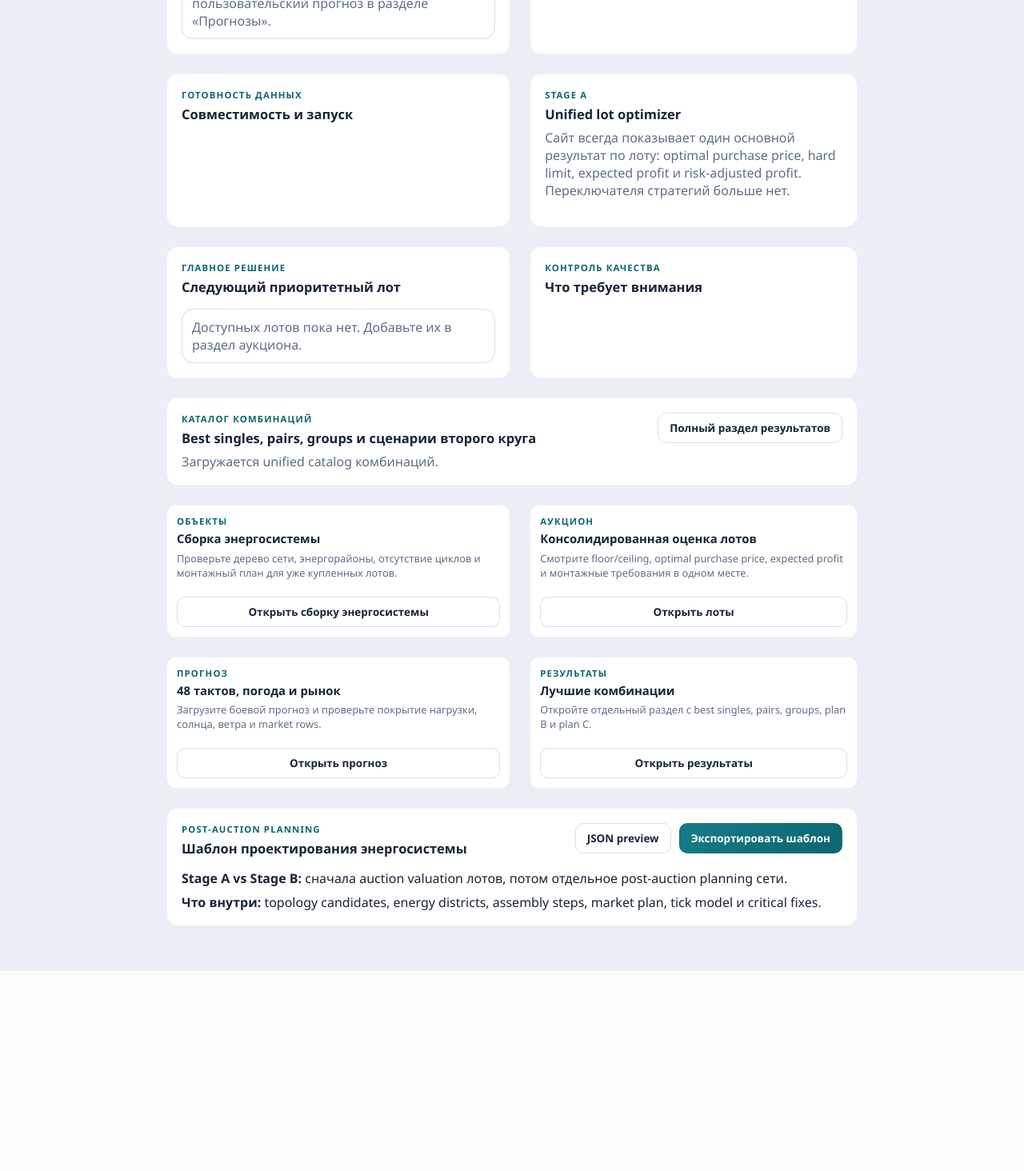
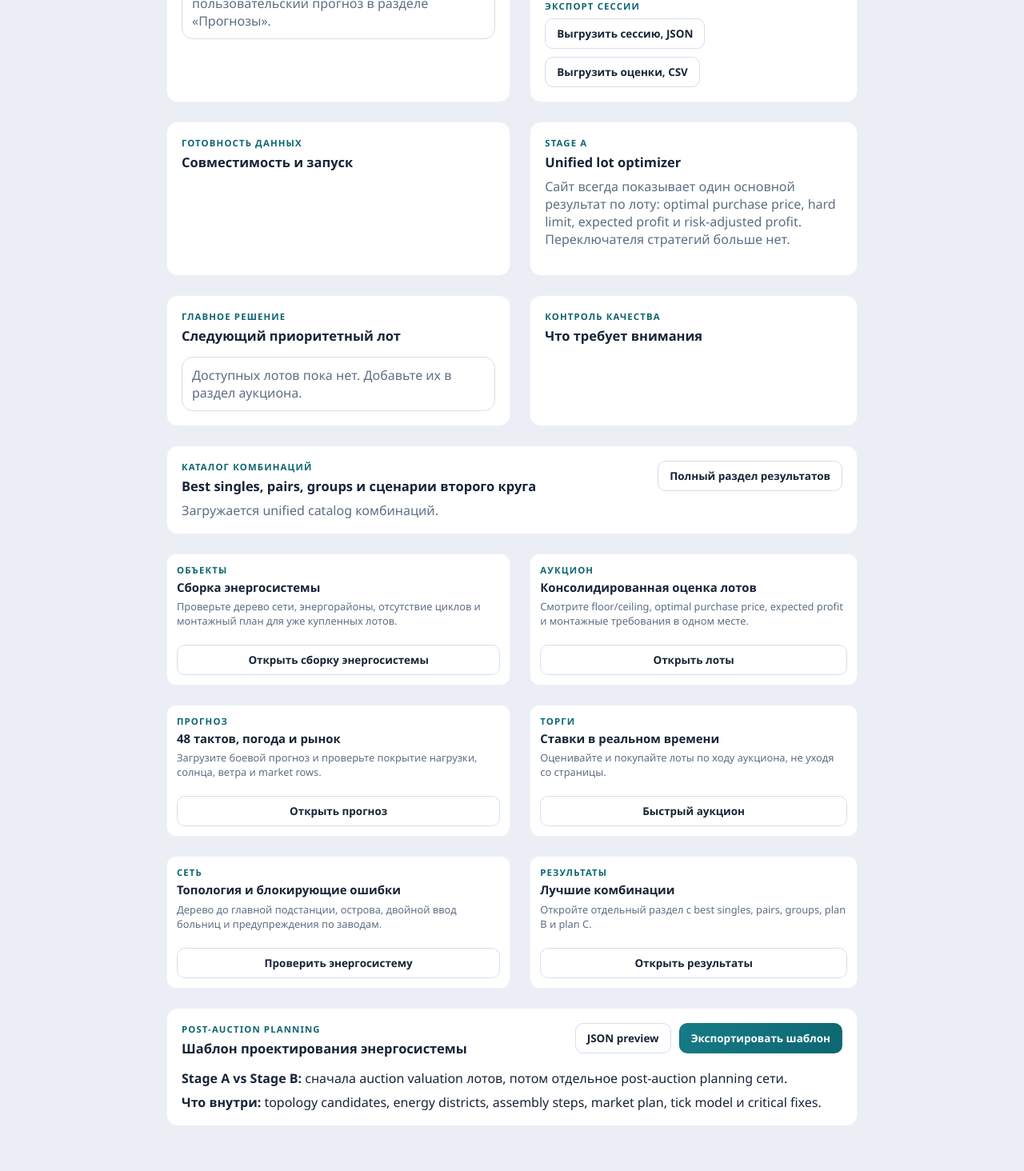
Before and after one commit to wFeeL/IES, a Python web app: template ies_bot_skeleton/web/templates/core/workbench.html in a window 1280 px wide. Shown: the part 481-1945 px from the top of the page at 80% size. Before the commit the page ends 1695 px from the top, so only its background shows below. Run offline with Jinja, Linux system fonts and the light colour scheme; the template is opened without the code that fills it, so the values that code supplies are empty.

Commit message:
fix(workbench): bring back session export and the missing quick actions
The session page lost its export links and two of its quick actions while
the routes and the url_for values handed to the template stayed in place.
Session JSON, evaluations CSV, the quick auction and the network check are
reachable from the workbench again.

```diff
--- a/ies_bot_skeleton/web/templates/core/workbench.html
+++ b/ies_bot_skeleton/web/templates/core/workbench.html
@@ -45,6 +45,11 @@
       <div><strong>All-Pay использовано:</strong> {{ fmt_num(portfolio.allpay_spent, 2) }}</div>
       <div><strong>Куплено лотов:</strong> {{ portfolio.bought_lots_count }}</div>
       <div><strong>Портфельный delta-profit:</strong> {{ fmt_num(portfolio.aggregate_net_profit, 2) }}</div>
+    </div>
+    <p class="section-kicker mt-3">Экспорт сессии</p>
+    <div class="actions mt-2">
+      <a class="btn btn-secondary" href="{{ export_json_url }}">Выгрузить сессию, JSON</a>
+      <a class="btn btn-secondary" href="{{ export_csv_url }}">Выгрузить оценки, CSV</a>
     </div>
   </article>
   <article class="card">
@@ -161,6 +166,18 @@
     <a class="btn btn-secondary mt-3" href="{{ url_for('pages.forecast_page', session_id=session.id) }}">Открыть прогноз</a>
   </article>
   <article class="action-card">
+    <p class="section-kicker">Торги</p>
+    <strong>Ставки в реальном времени</strong>
+    <span class="muted">Оценивайте и покупайте лоты по ходу аукциона, не уходя со страницы.</span>
+    <a class="btn btn-secondary mt-3" href="{{ url_for('pages.quick_auction_page', session_id=session.id) }}">Быстрый аукцион</a>
+  </article>
+  <article class="action-card">
+    <p class="section-kicker">Сеть</p>
+    <strong>Топология и блокирующие ошибки</strong>
+    <span class="muted">Дерево до главной подстанции, острова, двойной ввод больниц и предупреждения по заводам.</span>
+    <a class="btn btn-secondary mt-3" href="{{ url_for('pages.system_view', session_id=session.id) }}">Проверить энергосистему</a>
+  </article>
+  <article class="action-card">
     <p class="section-kicker">Результаты</p>
     <strong>Лучшие комбинации</strong>
     <span class="muted">Откройте отдельный раздел с best singles, pairs, groups, plan B и plan C.</span>
```
Also changed, not shown: tests/test_web_dashboard_focus.py (+3 -1 lines), tests/test_web_ux_polish.py (+6 -2 lines).
